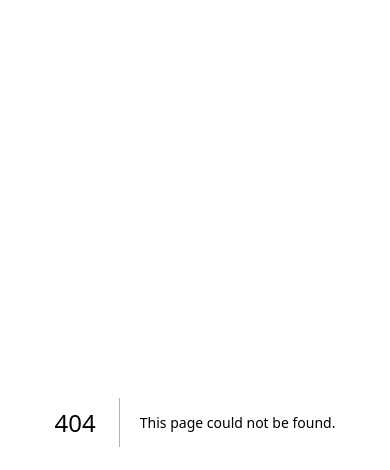
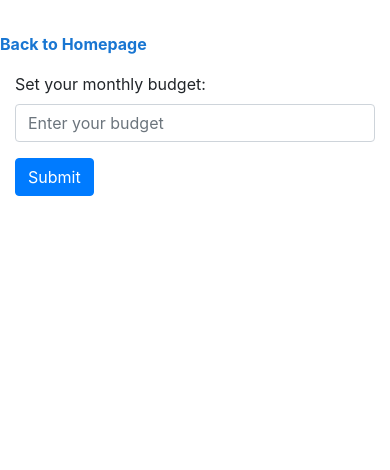
Before and after one commit to xavchen515/xavier-onboarding, a Next.js app: page /budget in a window 390 px wide. Before the commit this address had no page. Shown: the top 470 px of the page. Built offline with nearby package versions, Linux system fonts and the light colour scheme.

Commit message:
modified files

```diff
--- /dev/null
+++ b/pages/budget.js
@@ -0,0 +1,64 @@
+import Head from "next/head";
+import Link from "next/link";
+import styles from "@/styles/Home.module.css";
+import { useState } from "react";
+
+export default function Budget() {
+  const [budgetGoal, setBudgetGoal] = useState("");
+  const [successMessage, setSuccessMessage] = useState("");
+
+  const handleSetBudget = () => {
+    localStorage.setItem("budgetGoal", budgetGoal);
+    setSuccessMessage("Success, budget has been set!");
+  };
+
+  const handleBudgetGoalChange = (event) => {
+    setBudgetGoal(event.target.value);
+  };
+
+  return (
+    <>
+      <Head>
+        <title>Fintrack - Manage Your Finances</title>
+        <meta name="viewport" content="width=device-width, initial-scale=1" />
+        <link rel="icon" href="/favicon.ico" />
+        <link
+          rel="stylesheet"
+          href="https://maxcdn.bootstrapcdn.com/bootstrap/4.0.0/css/bootstrap.min.css"
+        />
+        <link
+          rel="stylesheet"
+          href="https://fonts.googleapis.com/css?family=Roboto:300,400,500,700&display=swap"
+        />
+      </Head>
+      <Link href="/.." className={styles.navigate}>
+        Back to Homepage
+      </Link>
+      <div className="container">
+        <form
+          onSubmit={(event) => {
+            event.preventDefault();
+            handleSetBudget();
+          }}
+        >
+          <div className="form-group">
+            <label htmlFor="budgetGoal">Set your monthly budget:</label>
+            <input
+              type="number"
+              className="form-control"
+              id="budgetGoal"
+              value={budgetGoal}
+              onChange={handleBudgetGoalChange}
+              placeholder="Enter your budget"
+              required
+            />
+          </div>
+          <button type="submit" className="btn btn-primary">
+            Submit
+          </button>
+        </form>
+        {successMessage && <p>{successMessage}</p>}
+      </div>
+    </>
+  );
+}
--- a/pages/expenses.js
+++ b/pages/expenses.js
@@ -25,6 +25,9 @@ const Expenses = () => {
       </Head>
       <div className={styles.expensesHeader}>
         <h2 className={styles.center}>Expenses</h2>
+        <Link href="../transactions/" className={styles.navigate}>
+          Add Transaction
+        </Link>
         <Link href="/" className={styles.navigate}>
           Back to Homepage
         </Link>
--- a/pages/index.js
+++ b/pages/index.js
@@ -46,19 +46,19 @@ export default function Home() {
                     block
                     className="py-4 rounded-0 font-weight-bold"
                   >
-                    Track Your Expenses
+                    Manage Your Expenses
                   </Button>
                 </Link>
               </Col>
               <Col md={4}>
-                <Link href="/transactions">
+                <Link href="/budget">
                   <Button
                     variant="outline-secondary"
                     size="lg"
                     block
                     className="py-4 rounded-0 font-weight-bold"
                   >
-                    Add/Modify Your Transactions
+                    Set a Budget Goal
                   </Button>
                 </Link>
               </Col>
--- a/pages/transactions.js
+++ b/pages/transactions.js
@@ -6,7 +6,7 @@ import Head from "next/head";
 
 export default function AddTransaction() {
   const [description, setDescription] = useState("");
-  const [label, setLabel] = useState("entertainment");
+  const [label, setLabel] = useState("dining");
   const [amount, setAmount] = useState(0);
 
   const handleSubmit = (event) => {
@@ -17,7 +17,7 @@ export default function AddTransaction() {
 
     // Clear the form inputs after submission
     setDescription("");
-    setLabel("entertainment");
+    setLabel("dining");
     setAmount(0);
   };
 
--- a/styles/Home.module.css
+++ b/styles/Home.module.css
@@ -219,12 +219,11 @@
 
 .chartContainer {
   display: flex;
-  flex-wrap: wrap;
   justify-content: space-between;
 }
 
 .chart {
-  width: 50%;
+  width: 48%;
 }
 
 .bar {
@@ -241,10 +240,6 @@
 
 .customtable th {
   background-color: #f2f2f2;
-}
-
-.description {
-  width: 40%;
 }
 
 .label {
@@ -294,27 +289,20 @@
   color: #004ba0;
 }
 
-.welcome {
-  display: flex;
-  align-items: center;
-  justify-content: space-between;
-  margin-bottom: 2rem;
-}
-
 .greeting {
   font-size: 2.5rem;
   font-weight: bold;
   margin: 0;
+  text-align: center;
 }
 
 .pieChartTitle {
   font-size: 1.5rem;
   font-weight: bold;
-  margin: 0 0 1rem 0;
+  margin: 1rem 0 2rem 0;
   text-align: center;
   font-size: 18px;
 }
-
 
 /* Enable hover only on non-touch devices */
 @media (hover: hover) and (pointer: fine) {
@@ -364,22 +352,6 @@
     height: 300px;
   }
 
-  .description {
-    font-size: 0.8rem;
-  }
-
-  .description a {
-    padding: 1rem;
-  }
-
-  .description p,
-  .description div {
-    display: flex;
-    justify-content: center;
-    position: fixed;
-    width: 100%;
-  }
-
   .description p {
     align-items: center;
     inset: 0 0 auto;
@@ -394,20 +366,6 @@
     );
     background-clip: padding-box;
     backdrop-filter: blur(24px);
-  }
-
-  .description div {
-    align-items: flex-end;
-    pointer-events: none;
-    inset: auto 0 0;
-    padding: 2rem;
-    height: 200px;
-    background: linear-gradient(
-      to bottom,
-      transparent 0%,
-      rgb(var(--background-end-rgb)) 40%
-    );
-    z-index: 1;
   }
 }
 
```
Also changed, not shown: pages/overview.js (+12 -9 lines).
